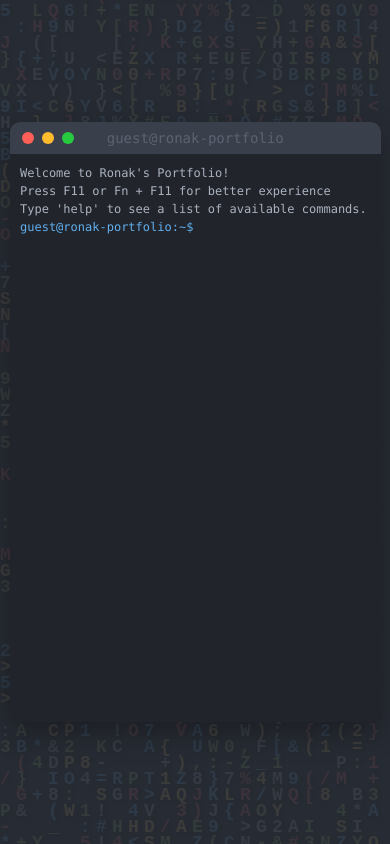
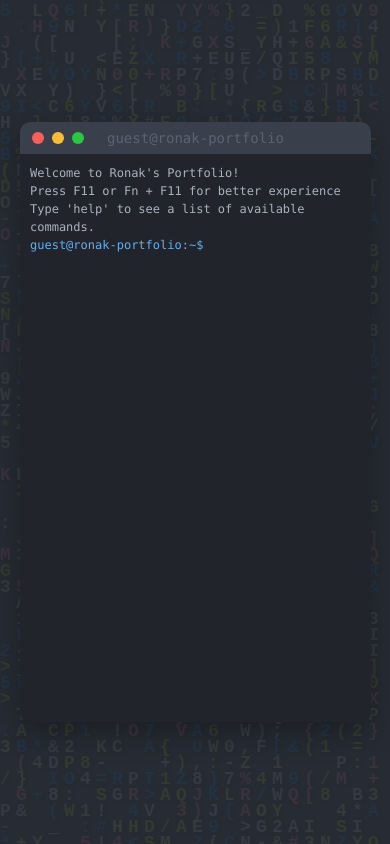
Before and after one commit to Ronakjain07/ronak-portfolio, a React (Create React App) app: page / in a window 390 px wide. Built offline with nearby package versions, Linux system fonts and the light colour scheme; no server answers.

Commit message:
some changes

```diff
--- a/src/App.css
+++ b/src/App.css
@@ -279,7 +279,7 @@ body {
 
 @media (max-width: 768px) {
   .terminal-container {
-    width: 95%;
+    width: 90%;
     height: 90vh;
   }
 
@@ -295,7 +295,7 @@ body {
 
 @media (max-width: 480px) {
   .terminal-container {
-    width: 95%;
+    width: 90%;
     height: 95vh;
   }
 
--- a/src/App.js
+++ b/src/App.js
@@ -25,6 +25,7 @@ const personalInfo = {
   resumeUrl:
     "https://drive.google.com/file/d/1Zo9k3T3tXdwudKpH_VhQyiGkkIjYkH0N/view?usp=sharing",
   githubUrl: "https://github.com/Ronakjain07",
+  insta: "https://www.instagram.com/ronak_jainnn",
   linkedinUrl: "https://www.linkedin.com/in/ronak-jain-rj07/",
   email: "ronaktjain07@gmail.com",
   phone: "+91 9328087529",
@@ -85,7 +86,7 @@ const GlitchBackground = () => {
     const ctx = canvas.getContext("2d");
     const chars =
       "ABCDEFGHIJKLMNOPQRSTUVWXYZ0123456789{}()[]<>!#%&*+-=/;:,_              ";
-    const colors = ["#61afef", "#98c379", "#abb2bf", "#e06c75", "#e5c07b"];
+    const colors = ["#006fcaff", "#98c379", "#abb2bf", "#e06c75", "#a0b501ff"];
 
     const initialize = () => {
       canvas.width = window.innerWidth;
@@ -323,8 +324,9 @@ const Terminal = () => {
       case "contact":
         output = [
           `<span class="output-header">--- Contact Me ---</span>`,
+          `Phone:      ${personalInfo.phone}`,
           `Email:      <a href="mailto:${personalInfo.email}">${personalInfo.email}</a>`,
-          `Phone:      ${personalInfo.phone}`,
+          `Instagram:  <a href="${personalInfo.insta}" target="_blank">${personalInfo.insta}</a>`,
           `LinkedIn:   <a href="${personalInfo.linkedinUrl}" target="_blank">${personalInfo.linkedinUrl}</a>`,
           `GitHub:     <a href="${personalInfo.githubUrl}" target="_blank">${personalInfo.githubUrl}</a>`,
         ];
```
Also changed, not shown: 1 other file (tests, documents, lock files or other folders).
